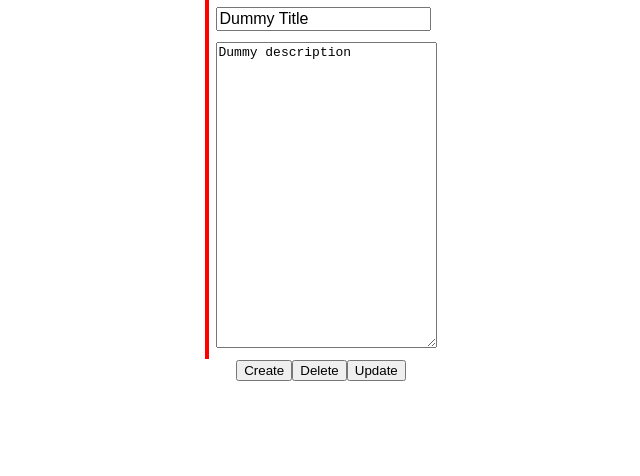
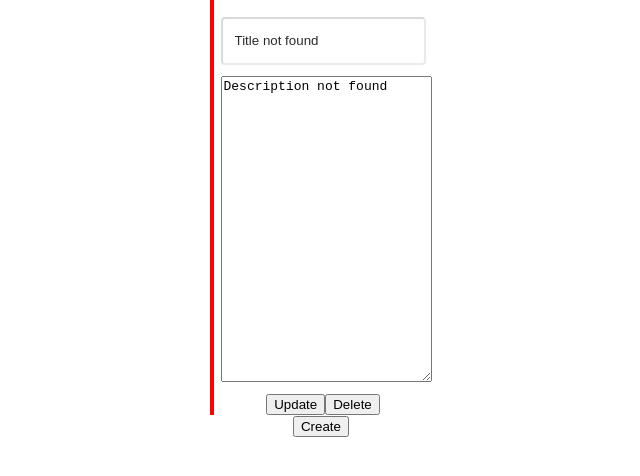
Before and after one commit to vishwaksenan/notes-webapp, a React (Create React App) app in the folder client/: page / in a window 1280 px wide. Shown: the top 476 px of the page, without its empty margins (319-959 px from the left). Built offline with nearby package versions, Linux system fonts and the light colour scheme.

Commit message:
crud complete

```diff
--- a/client/src/App.tsx
+++ b/client/src/App.tsx
@@ -1,13 +1,11 @@
 import React, { useEffect, useRef, useState } from 'react';
-import logo from './logo.svg';
 import './App.css';
 import CardListComponent from './components/CardList';
 import CardViewComponent from './components/CardView';
-import Axios from 'axios';
 import axios from 'axios';
 
 interface NotesDetails {
-  id: string,
+  _id: string,
   title: string,
   description: string
 }
@@ -35,22 +33,10 @@ function App() {
       description:'Description',
     }
     await axios.post('http://localhost:3000/noteInsert', newNote);
-    fetchNotes('http://localhost:3000/');
+    fetchNotes('http://localhost:3000/', selectedPos);
   }
 
-  const updateNote = async () => {
-    // const current_doc = ref.current
-
-    // const updatedNote = {
-    //   id: notes[selectedPos].id,
-    //   title: noteTitle,
-    //   desciption:noteDescription,
-    // }
-    // await axios.post('http://localhost:3000/noteUpdate', updatedNote);
-    // fetchNotes('http://localhost:3000/');
-  }
-
-  const fetchNotes = async (url:string) => {
+  const fetchNotes = async (url:string, posNumber: number = 0) => {
     axios.get(
       url,
       {
@@ -69,6 +55,7 @@ function App() {
         }
         setNotes(data);
         setNotesTitle(notesTitle);
+        setPosValueFromChild(posNumber)
       }
     )
   }
@@ -78,7 +65,6 @@ function App() {
   }
 
   useEffect(() => {
-    console.log(ref.current)
     const url:string = "http://localhost:3000/"
     fetchNotes(url);
     return () => {}
@@ -88,12 +74,10 @@ function App() {
     <div className="App">
       <div className="core-object">
         <CardListComponent NoteList={notesTitle} changeSelect={setPosValueFromChild}/>
-        <CardViewComponent NotesDetails = {notes[selectedPos]} updateContent={updateNote}/>
+        <CardViewComponent NotesDetails = {notes[selectedPos]} fetchContent={fetchNotes} NotesPos={selectedPos}/>
       </div>
       <div className="settings-button-container">
         <button onClick={() => createNewNote()}>Create</button>
-        <button onClick={() => updateNote()}>Delete</button>
-        <button onClick={() => updateNote()}>Update</button>
       </div>
 
     </div>
--- a/client/src/components/CardView/CardView.ts
+++ b/client/src/components/CardView/CardView.ts
@@ -12,8 +12,16 @@ export const CardViewTitleContainer = styled.div`
 `
 
 export const CardTitle = styled.input`
-  font-size: medium;
-  font-weight: normal;
+margin-top: 10px;
+border-color: rgba(33, 37, 41, 0.15);
+color: #292b2c;
+padding: 12px;
+border-radius: 0.25rem;
+line-height: 1.5;
+vertical-align: middle;
+&:focus {
+  outline: none;
+}
 `
 
 export const CardViewDescriptionContainer = styled.div `
--- a/client/src/components/CardView/index.tsx
+++ b/client/src/components/CardView/index.tsx
@@ -1,37 +1,76 @@
 import { CardViewContainer, CardViewTitleContainer, CardTitle, CardViewDescriptionContainer, CardDescription, CardViewForm} from "./CardView"
-import React from 'react'
+import React, { useState, useEffect } from 'react'
+import axios from "axios";
 
 
 interface NotesProps {
   NotesDetails:{
-    id: string,
+    _id: string,
     title: string,
-    description: string
+    description: string,
   };
-  updateContent: () => void
+  fetchContent: (url:string,posNumber: number) => void;
+  NotesPos: number
 }
 
-const CardViewComponent = ({ NotesDetails, updateContent }: NotesProps) => {
+interface UpdateNoteType {
+  id: string,
+  title: string,
+  description: string,
+}
+
+const CardViewComponent = ({ NotesDetails, fetchContent, NotesPos }: NotesProps) => {
+
+  const [title, setTitle] = useState<string>("")
+  const [description, setDescription] = useState<string>("")
+  const [pos, setPos] = useState<number>(0);
+  const [noteid, setId] = useState<string>("")
+
+  useEffect(() => {
+    NotesDetails ? setTitle(NotesDetails.title): setTitle("Title not found")
+    NotesDetails ? setDescription(NotesDetails.description): setDescription("Description not found")
+    NotesDetails ? setId(NotesDetails._id): setId("ID not found")
+    NotesPos ? setPos(NotesPos): setPos(0)
+  }, [NotesDetails])
+
+
+  const updateNote = async (event:any) => {
+    event.preventDefault();
+    const topic = document.getElementById("title") as HTMLInputElement
+    const desc = document.getElementById("description") as HTMLInputElement
+    if(topic && desc){
+      const updatenote: UpdateNoteType = {
+        id: noteid,
+        title: topic.value,
+        description: desc.value
+      }
+      await axios.post('http://localhost:3000/noteUpdate', updatenote)
+      fetchContent('http://localhost:3000/', pos)
+    }
+  }
+
+  const deleteNote = async (event: any) => {
+    event.preventDefault();
+    const deleteNote = {
+      id: noteid
+    }
+    await axios.post('http://localhost:3000/noteDelete', deleteNote);
+    (pos > 0) ? fetchContent('http://localhost:3000/', pos - 1): fetchContent('http://localhost:3000/', pos)
+
+  }
+
   return (
     <CardViewContainer>
       <CardViewForm>
-        <CardViewTitleContainer contentEditable={true} suppressContentEditableWarning={true}>
-          {
-            NotesDetails ?
-            <CardTitle type="text" value={NotesDetails.title} placeholder="Note Title"/>
-            : <CardTitle type="text" value="Dummy Title" placeholder="Note Title"/>
-          }
-
+        <CardViewTitleContainer>
+          <CardTitle type="text" value={title} placeholder="Note Title" id="title" onChange={e => setTitle(e.target.value)}/>
         </CardViewTitleContainer>
-        <CardViewDescriptionContainer contentEditable={true} suppressContentEditableWarning={true}>
-          {
-            NotesDetails ?
-            <CardDescription value={NotesDetails.description} placeholder="Note Description"/>
-            : <CardDescription value="Dummy description" placeholder="Note Description"/>
-          }
+        <CardViewDescriptionContainer>
+          <CardDescription value={description} placeholder="Note Description" id="description" onChange={e => setDescription(e.target.value)}/>
         </CardViewDescriptionContainer>
+        <button name="update" type="submit" onClick={(e:any) => updateNote(e)}>Update</button>
+        <button name="delete" onClick={(e:any) => deleteNote(e)}>Delete</button>
       </CardViewForm>
-
     </CardViewContainer>
   )
 }
```
